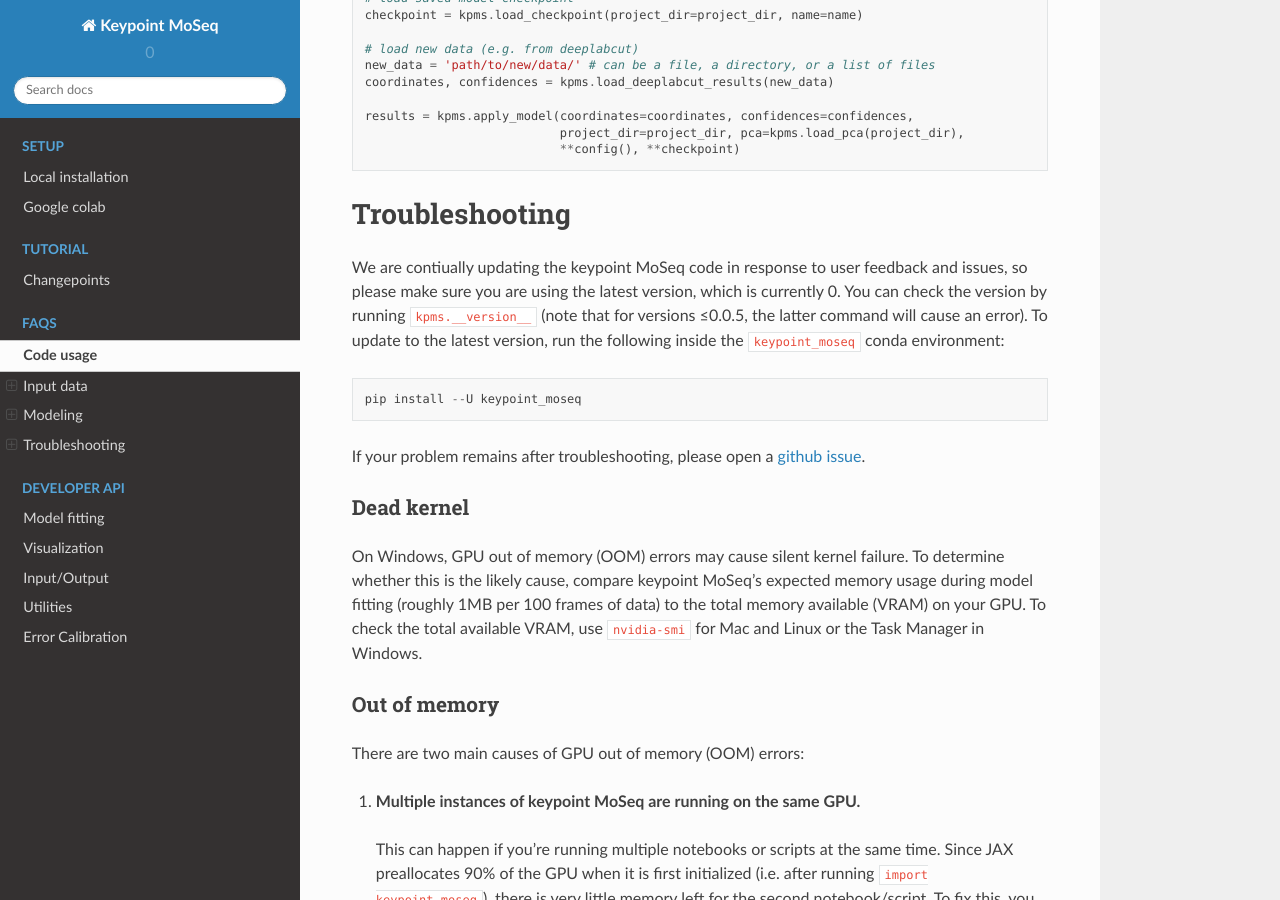
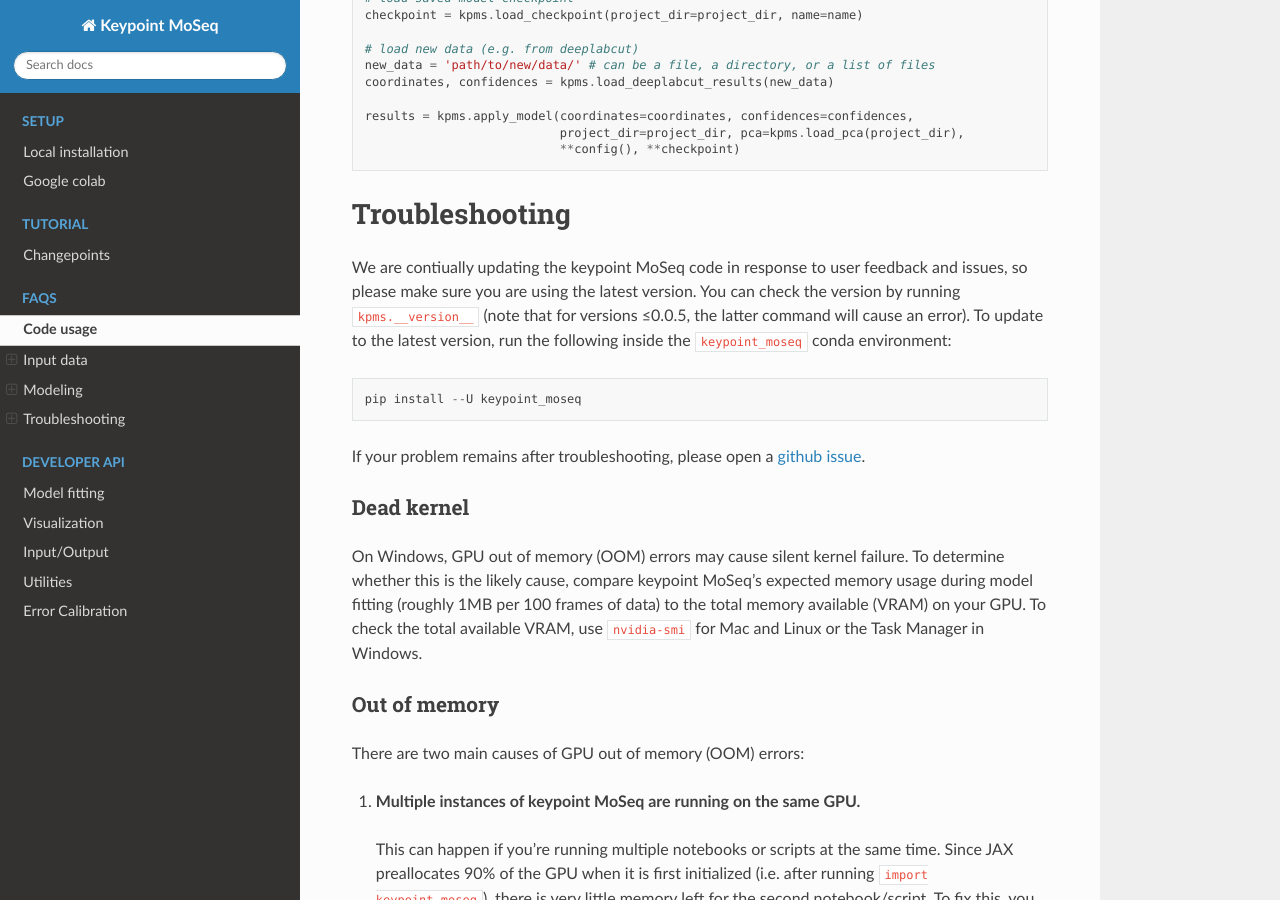
Before and after one commit to dattalab/keypoint-moseq, a Sphinx documentation site: the page built from docs/source/FAQs.rst, in a window 1280 px wide and 900 px high, scrolled down 4352 px. Built offline with Sphinx 7.4.7 and the Read the Docs theme 2.0.0, drawn with Linux system fonts in a browser that asks for light colours; pages that are not in the unit, such as notebooks, are missing from menus.

Commit message:
RTD again again

```diff
--- a/docs/source/FAQs.rst
+++ b/docs/source/FAQs.rst
@@ -141,7 +141,7 @@ If you already have a trained a MoSeq model and would like to apply it to new da
 Troubleshooting
 ===============
 
-We are contiually updating the keypoint MoSeq code in response to user feedback and issues, so please make sure you are using the latest version, which is currently |version|. You can check the version by running ``kpms.__version__`` (note that for versions ≤0.0.5, the latter command will cause an error). To update to the latest version, run the following inside the ``keypoint_moseq`` conda environment::
+We are contiually updating the keypoint MoSeq code in response to user feedback and issues, so please make sure you are using the latest version. You can check the version by running ``kpms.__version__`` (note that for versions ≤0.0.5, the latter command will cause an error). To update to the latest version, run the following inside the ``keypoint_moseq`` conda environment::
 
     pip install --U keypoint_moseq
 
--- a/docs/source/conf.py
+++ b/docs/source/conf.py
@@ -17,11 +17,6 @@ import sys
 
 project = 'Keypoint MoSeq'
 author = 'Caleb Weinreb'
-
-
-import keypoint_moseq
-release = keypoint_moseq.__version__
-version = release.split('+')[0]
 
 # -- General configuration ---------------------------------------------------
 
```
